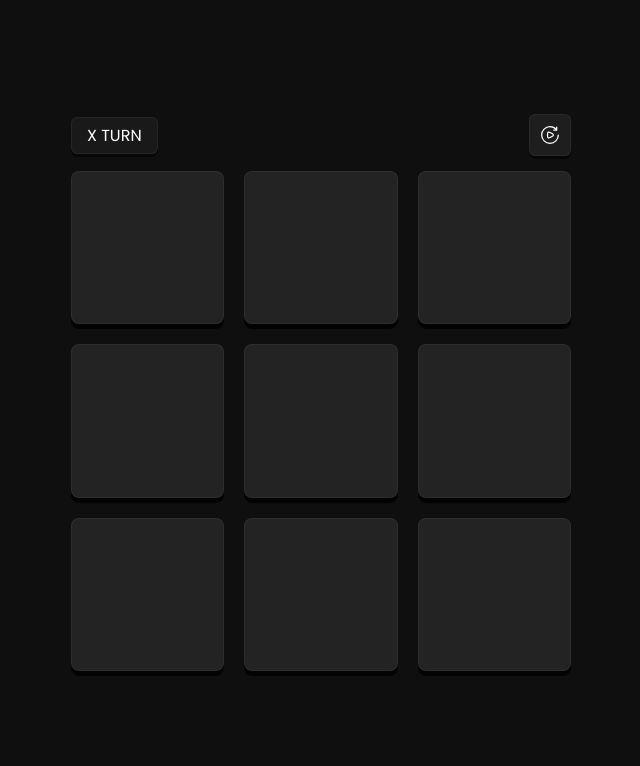
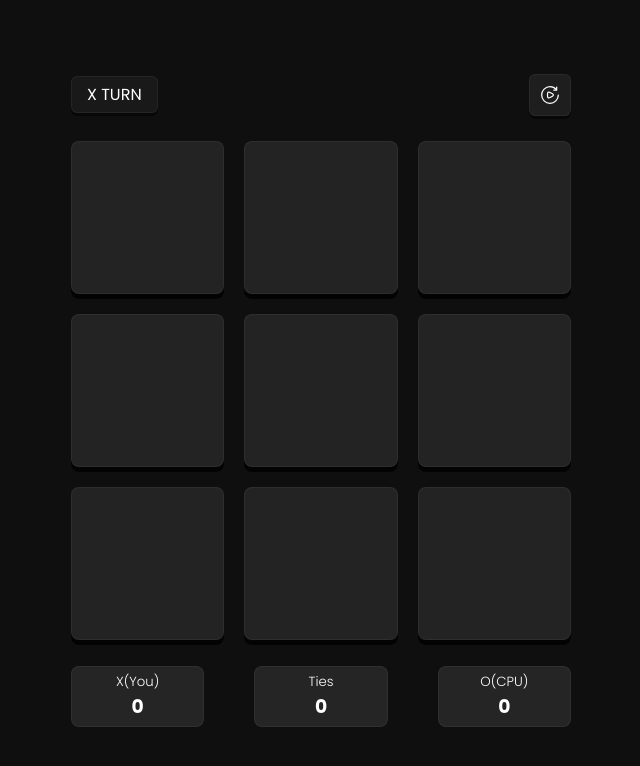
Before and after one commit to FESOO1/TicTacToe-Game, a plain HTML site: page index.html in a window 1280 px wide. Shown: the whole page, without its empty margins (319-959 px from the left). Drawn offline with Linux system fonts and the light colour scheme.

Commit message:
Working on it.

```diff
--- a/index.html
+++ b/index.html
@@ -41,7 +41,20 @@
                 <button disabled value="8" type="button" class="game-itself-grid-itself"></button>
                 <button disabled value="9" type="button" class="game-itself-grid-itself"></button>
             </div>
-            <div class="game-itself-bottom"></div>
+            <div class="game-itself-bottom">
+                <div class="game-itself-bottom-inner">
+                    <h5 class="game-itself-bottom-inner-subheader">X(You)</h5>
+                    <h3 class="game-itself-bottom-inner-number" id="playerWonText">0</h3>
+                </div>
+                <div class="game-itself-bottom-inner">
+                    <h5 class="game-itself-bottom-inner-subheader">Ties</h5>
+                    <h3 class="game-itself-bottom-inner-number">0</h3>
+                </div>
+                <div class="game-itself-bottom-inner">
+                    <h5 class="game-itself-bottom-inner-subheader">O(CPU)</h5>
+                    <h3 class="game-itself-bottom-inner-number">0</h3>
+                </div>
+            </div>
         </div>
     </div>
 
--- a/scripts/player.js
+++ b/scripts/player.js
@@ -1,3 +1,7 @@
+let playerWonCounter = 0;
+let tiesCounter = 0;
+let ComputerWonCounter = 0;
+const playerWonText = document.getElementById('playerWonText');
 const gameMenu = document.querySelector('.game-menu');
 const startButton = document.getElementById('startButton');
 const restartButton = document.getElementById('restartButton');
@@ -77,6 +81,13 @@ function checkIfThePlayerWon() {
 
             // GAME STARTED FALSE
             gameStarted = false;
+
+            // ADD ONE TO PLAYER WON TEXT
+            playerWonCounter++;
+            playerWonText.textContent = playerWonCounter;
+
+            // SAVING HOW MANY TIMES A PLAYER HAS WON
+            localStorage.setItem('playerWonCounterLS', playerWonCounter);
         } else {
             playerMoveCounter = 0;
             playersMoves = '';
@@ -112,3 +123,18 @@ function restartTheGame() {
 // INITIALIZING BUTTONS
 startButton.addEventListener('click', startTheGame);
 restartButton.addEventListener('click', restartTheGame);
+
+
+
+// LOCAL STORAGE
+
+function displayHowManyTimesPlayerHasWon() {
+    const playerWonCounterLS = localStorage.getItem('playerWonCounterLS');
+
+    if (playerWonCounterLS > 0) {
+        playerWonCounter = playerWonCounterLS;
+        playerWonText.textContent = playerWonCounterLS;
+    };
+};
+
+displayHowManyTimesPlayerHasWon();
--- a/styles/game-itself.css
+++ b/styles/game-itself.css
@@ -4,7 +4,7 @@
     width: 500px;
     display: flex;
     flex-direction: column;
-    row-gap: 15px;
+    row-gap: 25px;
 }
 
 /* GAME ITSELF TOP */
@@ -99,3 +99,34 @@
 .game-itself-grid-itself:active {
     background-color: rgb(40,40,40);
 }
+
+/*
+
+    GAME ITSELF BOTTOM
+
+*/
+
+.game-itself-bottom {
+    display: grid;
+    grid-template-columns: repeat(3, 1fr);
+    column-gap: 50px;
+}
+
+.game-itself-bottom-inner {
+    padding-block: 5px;
+    background-color: rgb(37, 37, 37);
+    display: flex;
+    flex-direction: column;
+    align-items: center;
+    border-radius: 0.5rem;
+    border: 1px solid rgba(255, 255, 255, 0.05);
+}
+
+.game-itself-bottom-inner-subheader {
+    color: white;
+    font-weight: 300;
+}
+
+.game-itself-bottom-inner-number {
+    color: white;
+}
--- a/styles/main.css
+++ b/styles/main.css
@@ -22,6 +22,7 @@ body {
 /* GAME */
 
 .game {
+    padding-block: 39px;
     display: flex;
     flex-direction: column;
     align-items: center;
```
